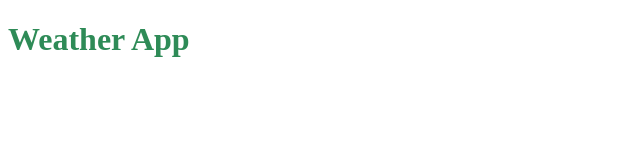
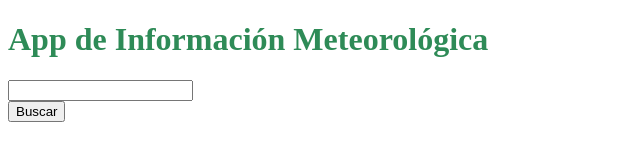
Before and after one commit to Sedbastian/odin-weather-app, a plain HTML site: page index.html in a window 1280 px wide. Shown: the whole page, without its empty margins (0-640 px from the left). Drawn offline with Linux system fonts and the light colour scheme.

```diff
--- a/index.html
+++ b/index.html
@@ -1,5 +1,5 @@
 <!DOCTYPE html>
-<html lang="en">
+<html lang="es">
 <head>
 	<meta charset="UTF-8">
 	<meta name="viewport" content="width=device-width, initial-scale=1.0">
@@ -8,6 +8,10 @@
 	<title>Odin - Weather App</title>
 </head>
 <body>
-	<h1>Weather App</h1>
+	<h1>App de Información Meteorológica</h1>
+	<div class="buscarLugar">
+		<input type="text" id="lugar" />
+	</div>
+	<button>Buscar</button>
 </body>
 </html>
```
